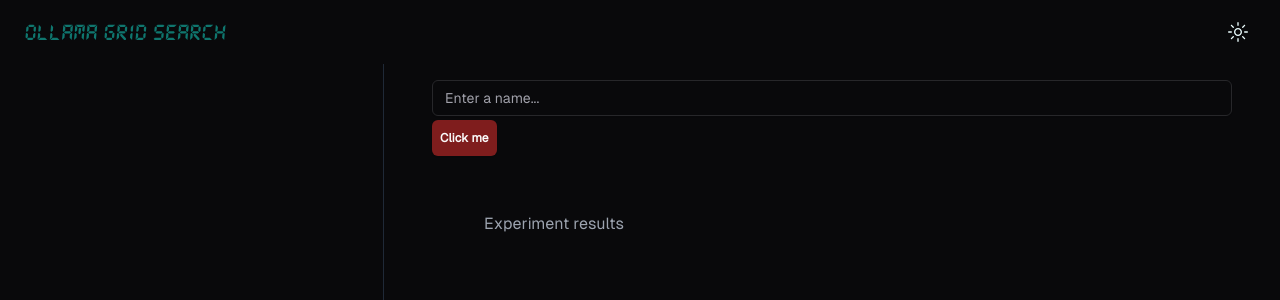
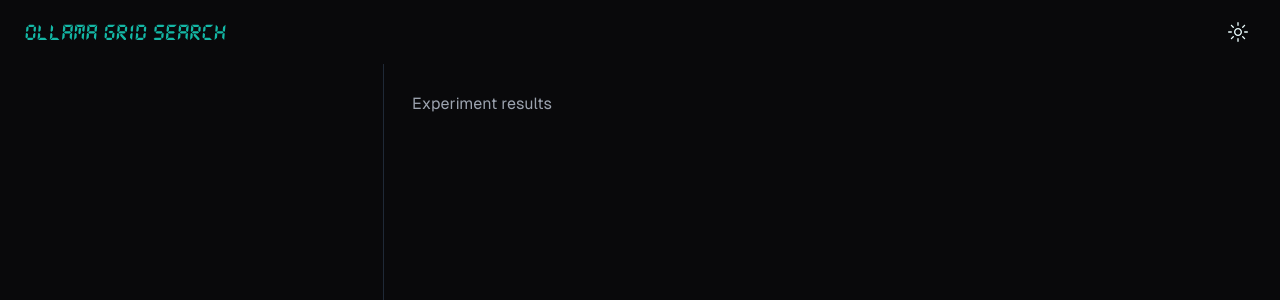
Before and after one commit to dezoito/ollama-grid-search, a React (Vite) app in the folder ollama-grid-search/: page / in a window 1280 px wide. Shown: the top 300 px of the page. Built offline with nearby package versions, Linux system fonts and the light colour scheme.

Commit message:
Minor stuff

```diff
--- a/ollama-grid-search/src/Layout.tsx
+++ b/ollama-grid-search/src/Layout.tsx
@@ -1,20 +1,14 @@
-import { Button } from "@/components/ui/button";
 import { invoke } from "@tauri-apps/api/tauri";
 
 import { useQuery } from "@tanstack/react-query";
 import { useState } from "react";
 import { ModeToggle } from "./components/mode-toggle";
-import { Input } from "./components/ui/input";
 
 function Layout() {
   const [greetMsg, setGreetMsg] = useState("");
   const [name, setName] = useState("");
   // const [models, setModels] = useState<string[]>([]);
 
-  async function greet() {
-    // Learn more about Tauri commands at https://tauri.app/v1/guides/features/command
-    setGreetMsg(await invoke("greet", { name }));
-  }
 
   async function get_models() {
     const models = await invoke("get_models");
@@ -31,7 +25,7 @@ function Layout() {
       {/* nav */}
       <header className="flex h-16 items-center justify-between px-4 md:px-6 bg-zinc-950">
         <span className="flex items-center gap-2">
-          <h2 className="text-2xl font-semibold text-teal-700 font-lcd">
+          <h2 className="text-2xl font-semibold text-teal-500 font-lcd">
             Ollama Grid Search
           </h2>
         </span>
@@ -46,43 +40,20 @@ function Layout() {
 
 
             {query.isFetched && <div className="bg-red-400">
-              {(query.data as any).map((model: any) => <div>{model}</div>)}
+              {(query.data as string[]).map((model: string) => <div>{model}</div>)}
             </div>}
           </nav>
         </div>
 
         {/* main div */}
         <main className="flex-1 p-4 overflow-y-auto">
-          <div className="container">
-            <form
-              className="row"
-              onSubmit={(e) => {
-                e.preventDefault();
-                greet();
-                // get_models();
-              }}
-            >
-              <Input
-                id="greet-input"
-                placeholder="Enter a name..."
-                onChange={(e) => setName(e.currentTarget.value)}
-              />
 
-              <Button
-                variant="destructive"
-                className="my-1 px-2 py-1 text-xs font-semibold leading-tight "
-                type="submit"
-              >
-                Click me
-              </Button>
-            </form>
-            <p>{greetMsg}</p>
-            <div className="p-10 m-3">
-              <p className="text-gray-500 dark:text-gray-400">
-                Experiment results
-              </p>
-            </div>
+          <div className="p-2 m-1">
+            <p className="text-gray-500 dark:text-gray-400">
+              Experiment results
+            </p>
           </div>
+
         </main>
       </div>
     </div>
```
